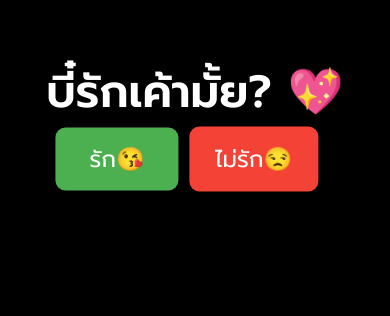
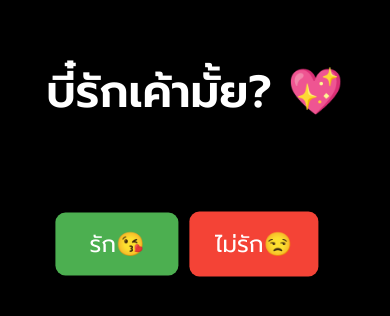
Before and after one commit to pattanapongp1999-max/guan-teen, a plain HTML site: page index.html in a window 390 px wide. Shown: the part 288-604 px from the top of the page. Drawn offline with Linux system fonts and the light colour scheme.

Commit message:
Update index.html

```diff
--- a/index.html
+++ b/index.html
@@ -69,13 +69,13 @@
             }
 
             .yes {
-                top: 53%;
+                top: 63%;
                 left: 30%;
                 font-size: 23px;
             }
 
             .no {
-                top: 53%;
+                top: 63%;
                 left: 65%;
                 padding: 15px 26px;
                 font-size: 23px;
```
